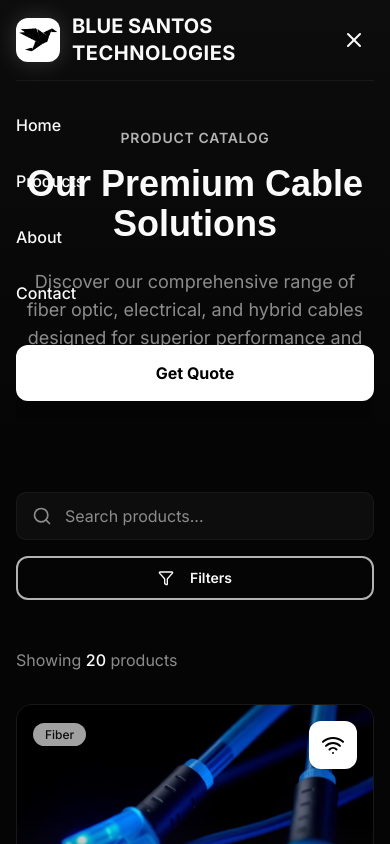
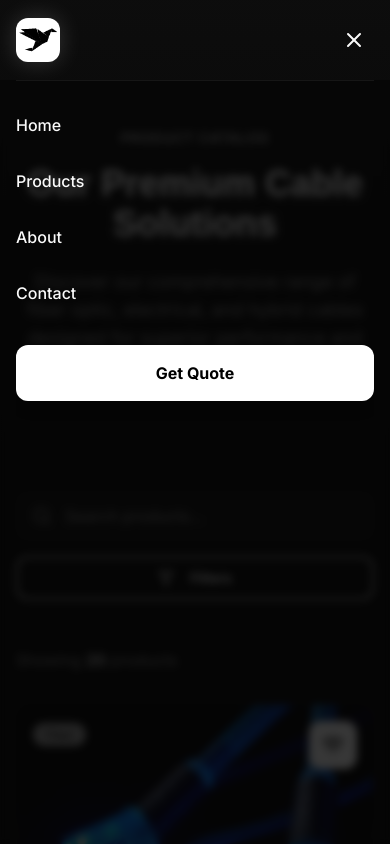
Before and after one commit to aksharkh/BST-FO-EC, a React (Vite) app: page /products in a window 390 px wide. Both pictures are taken after a click on the button 354 px from the left and 40 px from the top of the page. Shown: the top 844 px of the page. Built offline with nearby package versions, Linux system fonts and the light colour scheme; a web font is replaced by a local one.

Commit message:
corrected responsiveness

```diff
--- a/src/components/Navbar.tsx
+++ b/src/components/Navbar.tsx
@@ -36,10 +36,13 @@ const Navbar = () => {
 
   const handleNavClick = (href: string) => {
     setIsOpen(false);
+    // Use setTimeout to allow menu to close before scrolling
+    setTimeout(() => {
       if (href.startsWith("#") && isHomePage) {
         const element = document.querySelector(href);
         element?.scrollIntoView({ behavior: "smooth" });
       }
+    }, 150);
   };
 
   const scrollToContact = () => {
@@ -63,7 +66,7 @@ const Navbar = () => {
       <div className="container mx-auto px-4 lg:px-8">
         <div className="flex items-center justify-between h-20">
           {/* Logo */}
-          <Link to="/" className="flex items-center gap-3 group">
+          <Link to="/" className="flex items-center gap-3 group flex-shrink-0">
             <motion.div
               whileHover={{ scale: 1.05 }}
               className="relative"
@@ -72,7 +75,7 @@ const Navbar = () => {
                 <img src={logo} alt="Blue Santos Technologies Logo" className="w-10 h-10" />
               </div>
             </motion.div>
-            <span className="font-Noto Sans Japanese text-xl leading-tight font-bold text-foreground group-hover:text-secondary transition-colors">
+            <span className="font-Noto Sans Japanese text-xl leading-tight font-bold text-foreground group-hover:text-secondary transition-colors hidden sm:block">
     <span className="block">BLUE SANTOS</span>
     <span className="block text-xl tracking-wide">
       TECHNOLOGIES
@@ -113,22 +116,33 @@ const Navbar = () => {
           {/* Mobile Menu Button */}
           <motion.button
             whileTap={{ scale: 0.95 }}
-            className="lg:hidden text-foreground p-2"
+            className="lg:hidden text-foreground p-2 ml-auto"
             onClick={() => setIsOpen(!isOpen)}
           >
             {isOpen ? <X className="w-6 h-6" /> : <Menu className="w-6 h-6" />}
           </motion.button>
         </div>
 
-        {/* Mobile Menu */}
+        {/* Mobile Menu Backdrop */}
         <AnimatePresence>
           {isOpen && (
+            <>
+              {/* Overlay */}
+              <motion.div
+                initial={{ opacity: 0 }}
+                animate={{ opacity: 1 }}
+                exit={{ opacity: 0 }}
+                onClick={() => setIsOpen(false)}
+                className="fixed inset-0 top-20 bg-background/80 backdrop-blur-sm z-40"
+              />
+
+              {/* Menu Content */}
               <motion.div
                 initial={{ opacity: 0, height: 0 }}
                 animate={{ opacity: 1, height: "auto" }}
                 exit={{ opacity: 0, height: 0 }}
                 transition={{ duration: 0.3 }}
-              className="lg:hidden overflow-hidden"
+                className="lg:hidden overflow-hidden relative z-40"
               >
                 <div className="py-6 border-t border-border/50">
                   <div className="flex flex-col gap-4">
@@ -177,6 +191,7 @@ const Navbar = () => {
                   </div>
                 </div>
               </motion.div>
+            </>
           )}
         </AnimatePresence>
       </div>
```
Lines whose indentation alone changed are shown as unchanged.
